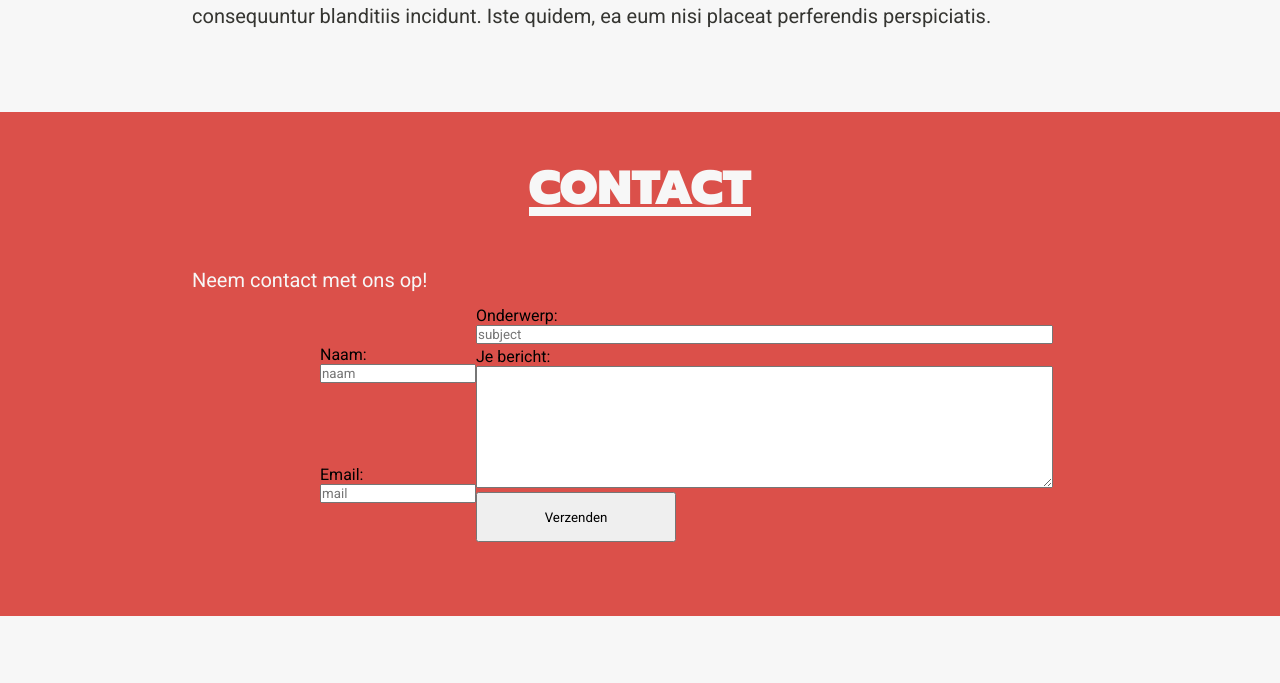
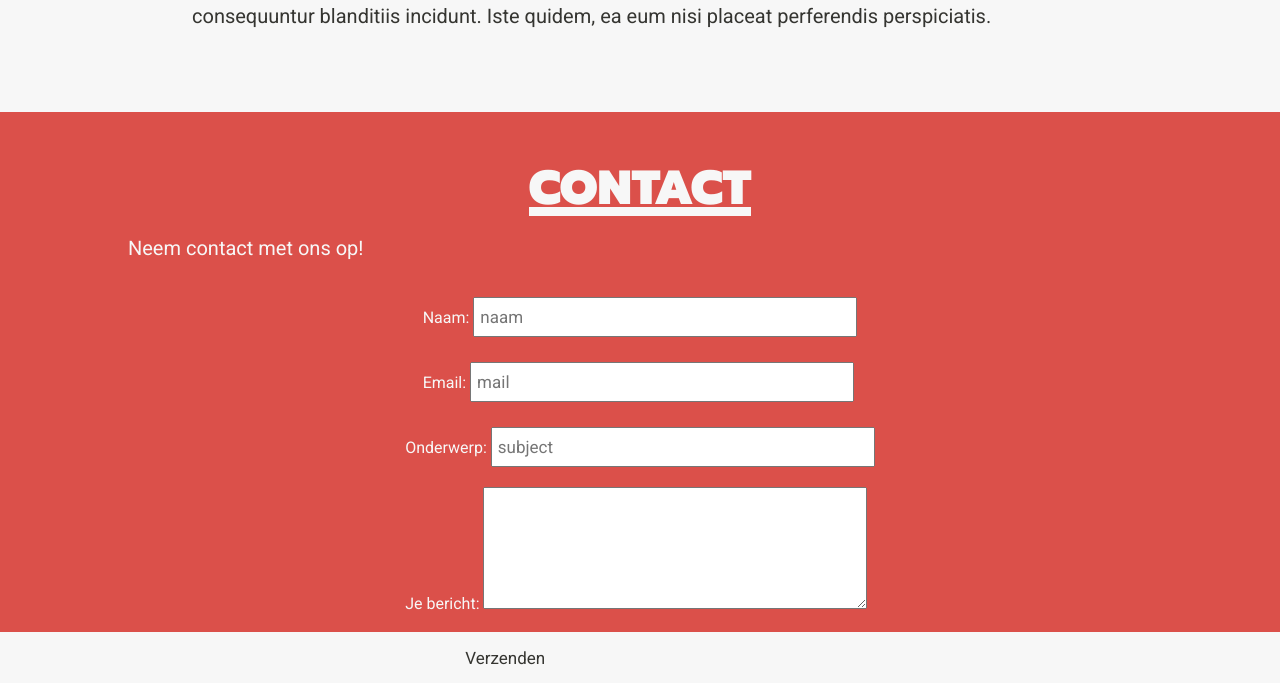
Before and after one commit to MariusHendriks/Moedersmooiste, a PHP site: page / in a window 1280 px wide. Shown: the part 3496-4179 px from the top of the page. Before the commit the page ends 4112 px from the top, so only its background shows below. Run offline with PHP 8.4, Linux system fonts and the light colour scheme; a stand-in replaces the project's code that opens the database connection; some libraries are stand-ins or nearby versions.

Commit message:
contact css fix

```diff
--- a/css/style.css
+++ b/css/style.css
@@ -331,7 +331,13 @@ section {
 /* BAND FINISH */
 
 /* CONTACT START */
-.contact .contact-left {
+
+.contact .sectionContent {
+    padding: 0px;
+
+}
+
+/* .contact .contact-left {
   display: flex;
   flex-direction: column;
   justify-content: space-around;
@@ -341,25 +347,45 @@ section {
   display: flex;
   flex-direction: column;
   justify-content: space-around;
-}
+} */
+
 
 .contact form {
-  height: 30%;
-  width: 50vw;
+  height: 40vh;
+  width: 70vw;
   margin: 0 auto;
   display: flex;
   justify-content: space-around;
+  flex-wrap: wrap;
+  color: #F7F7F7;
 }
 
 .contact form fieldset {
    border: none;
-   display: flex;
-   flex-direction: column;
+   margin-top: 20px;
+
+}
+
+.contact form fieldset input {
+   width: 30vw;
+   height: 5vh;
+   margin-top: 5px;
+   padding: 5px;
+   font-size: 17px;
+}
+
+.contact form fieldset textarea {
+   width: 30vw;
 }
 
 .contact .submit {
   width: 200px;
   height: 50px;
+  margin-top: 20px;
+  background-color: #F7F7F7;
+  border-style: none;
+  color: #353531;
+  font-size: 17px;
 }
 /* CONTACT FINISH */
 
--- /dev/null
+++ b/includes/connection.php
@@ -0,0 +1,26 @@
+<?php
+
+$servername = "";
+$whitelist = array("127.0.0.1", "::1");
+
+if(!in_array($_SERVER['REMOTE_ADDR'], $whitelist)){
+    // Server so use internal servername
+    $servername = "mysql1324int.cp.hostnet.nl";
+}
+else {
+    // Localhost so use external servername
+    $servername = "mysql1324.cp.hostnet.nl";
+}
+
+$dbname = "db280763_MoedersMooiste";
+$username = "u280763_admin";
+$password = "Lp8dWN2g6";
+
+try {
+	$PDO = new PDO("mysql:host=".$servername."; dbname=".$dbname, $username, $password);
+}
+catch (PDOException $e) {
+    exit("Unable to create connection to DataBase ".$dbname);
+}
+
+?>
```
